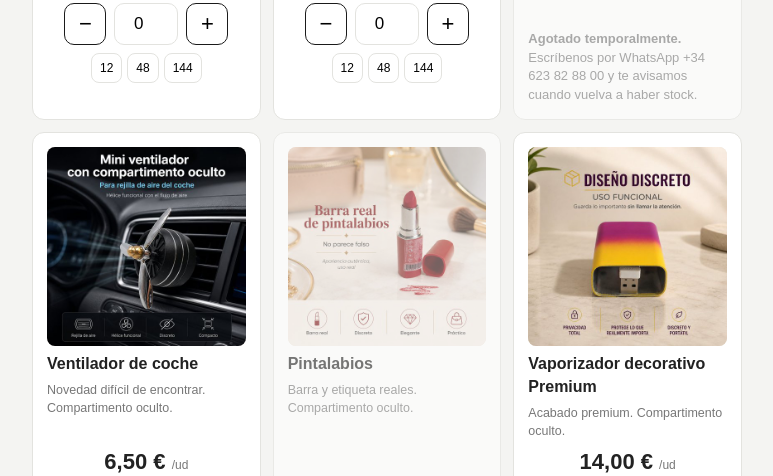
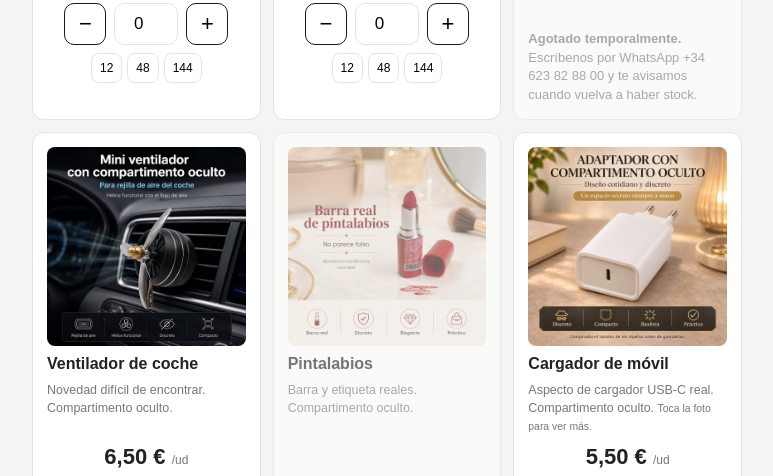
Before and after one commit to shadestash/pedido-mayorista, a plain HTML site: page particulares/index.html in a window 1280 px wide. Shown: the part 1285-1761 px from the top of the page, without its empty margins (74-847 px from the left). Drawn offline with Linux system fonts and the light colour scheme.

Commit message:
Carrito personalizado: cargador de movil con 3 fotos
Co-Authored-By: Claude Sonnet 5.5 <noreply@anthropic.com>

```diff
--- a/particulares/index.html
+++ b/particulares/index.html
@@ -184,6 +184,7 @@ var PRODUCTOS = [
   { id: "rotulador", agotado: true, img: "../img/rotulador.jpg", n: "Rotulador", d: "Escribe de verdad. Compartimento oculto.", t: [4.90, 4.50, 4.10], dist: [3.80, 3.50, 3.20] },
   { id: "ventilador", img: "../img/ventilador.jpg", n: "Ventilador de coche", d: "Novedad difícil de encontrar. Compartimento oculto.", t: [6.50, 6.20, 5.90], dist: [4.50, 4.20, 4.00] },
   { id: "pintalabios", agotado: true, img: "../img/pintalabios.jpg", n: "Pintalabios", d: "Barra y etiqueta reales. Compartimento oculto.", t: [5.90, 5.50, 5.10], dist: [4.60, 4.30, 4.00] },
+  { id: "cargador", img: "../img/cargador-1.jpg", imgs: ["../img/cargador-1.jpg", "../img/cargador-2.jpg", "../img/cargador-3.jpg"], n: "Cargador de móvil", d: "Aspecto de cargador USB-C real. Compartimento oculto.", t: [5.50, 5.30, 5.10], dist: [5.50, 5.30, 5.10] },
   { id: "vaporizador", img: "../img/vaporizador.jpg", n: "Vaporizador decorativo Premium", d: "Acabado premium. Compartimento oculto.", t: [14.00, 13.50, 13.00], dist: [12.40, 12.30, 12.20] }
 ];
 var qs = new URLSearchParams(location.search);
@@ -205,10 +206,10 @@ function pinta() {
   PRODUCTOS.forEach(function (p) {
     var precios = pr(p), div = document.createElement("div");
     div.className = "card" + (p.agotado ? " agot" : ""); div.id = "c_" + p.id;
-    if (!precios) { div.innerHTML = "" + (p.tag ? "<span class='tag" + (p.id === "sanexxl" ? " big" : "") + "'>" + p.tag + "</span>" : "") + "<img class='ph' src='" + p.img + "' alt='" + p.n + "' loading='lazy'><h3>" + p.n + "</h3><div class='d'>" + p.d + "</div><div class='na'>" + (p.agotado ? "<b>Agotado temporalmente.</b> Escríbenos por WhatsApp +34 623 82 88 00 y te avisamos cuando vuelva a haber stock." : "Precio de distribuidor por confirmar. Escríbenos por WhatsApp +34 623 82 88 00.") + "</div>"; cont.appendChild(div); return; }
+    if (!precios) { div.innerHTML = "" + (p.tag ? "<span class='tag" + (p.id === "sanexxl" ? " big" : "") + "'>" + p.tag + "</span>" : "") + "<img class='ph' src='" + p.img + "' alt='" + p.n + "' loading='lazy'" + (p.imgs ? " data-imgs='" + p.imgs.join("|") + "' title='Toca para ver más fotos' style='cursor:pointer'" : "") + "><h3>" + p.n + "</h3><div class='d'>" + p.d + (p.imgs ? " <small>Toca la foto para ver más.</small>" : "") + "</div><div class='na'>" + (p.agotado ? "<b>Agotado temporalmente.</b> Escríbenos por WhatsApp +34 623 82 88 00 y te avisamos cuando vuelva a haber stock." : "Precio de distribuidor por confirmar. Escríbenos por WhatsApp +34 623 82 88 00.") + "</div>"; cont.appendChild(div); return; }
     var chips = precios.map(function (v, i) { return "<span class='chip' id='t_" + p.id + "_" + i + "'>" + RANGOS[i] + " uds · " + fmt(v) + "</span>"; }).join("");
     var rap = (DIST ? [48, 144, 500] : [12, 48, 144]).map(function (r) { return "<button type='button' data-id='" + p.id + "' data-set='" + r + "'>" + r + "</button>"; }).join("");
-    div.innerHTML = "" + (p.tag ? "<span class='tag" + (p.id === "sanexxl" ? " big" : "") + "'>" + p.tag + "</span>" : "") + "<img class='ph' src='" + p.img + "' alt='" + p.n + "' loading='lazy'><h3>" + p.n + "</h3><div class='d'>" + p.d + "</div><div class='price' id='p_" + p.id + "'>" + fmt(precios[0]) + " <small>/ud</small></div><div class='chips'>" + chips + "</div>" +
+    div.innerHTML = "" + (p.tag ? "<span class='tag" + (p.id === "sanexxl" ? " big" : "") + "'>" + p.tag + "</span>" : "") + "<img class='ph' src='" + p.img + "' alt='" + p.n + "' loading='lazy'" + (p.imgs ? " data-imgs='" + p.imgs.join("|") + "' title='Toca para ver más fotos' style='cursor:pointer'" : "") + "><h3>" + p.n + "</h3><div class='d'>" + p.d + (p.imgs ? " <small>Toca la foto para ver más.</small>" : "") + "</div><div class='price' id='p_" + p.id + "'>" + fmt(precios[0]) + " <small>/ud</small></div><div class='chips'>" + chips + "</div>" +
       "<div class='qty'><button type='button' class='pm' data-id='" + p.id + "' data-d='-1' aria-label='Quitar uno'>−</button><input type='number' min='0' inputmode='numeric' id='q_" + p.id + "' value='0'><button type='button' class='pm' data-id='" + p.id + "' data-d='1' aria-label='Añadir uno'>+</button><div class='quick'>" + rap + "</div></div><div class='line' id='l_" + p.id + "'></div>";
     cont.appendChild(div);
   });
@@ -292,6 +293,8 @@ function valida() {
 }
 
 document.addEventListener("click", function (e) {
+  var im = e.target.closest && e.target.closest("img[data-imgs]");
+  if (im) { var L = im.getAttribute("data-imgs").split("|"), k = (L.indexOf(im.getAttribute("src")) + 1) % L.length; im.setAttribute("src", L[k]); return; }
   if (e.target.closest("#cab") && window.matchMedia("(max-width:860px)").matches) { $("resumen").classList.toggle("open"); return; }
   var b = e.target.closest("button[data-id]"); if (!b) { return; }
   var id = b.getAttribute("data-id"), cur = qty[id] || 0;
```
Also changed, not shown: img/cargador-1.jpg (added), img/cargador-2.jpg (added), img/cargador-3.jpg (added).
